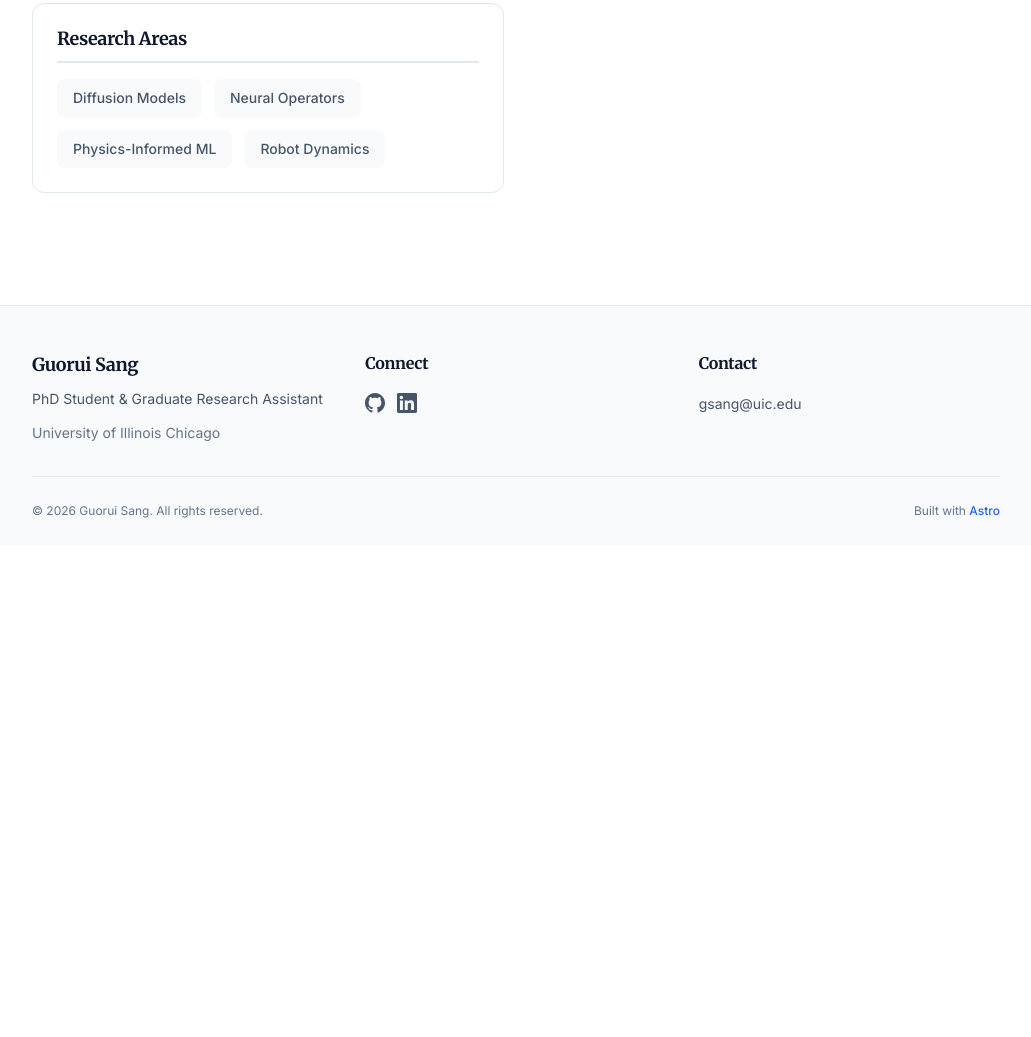
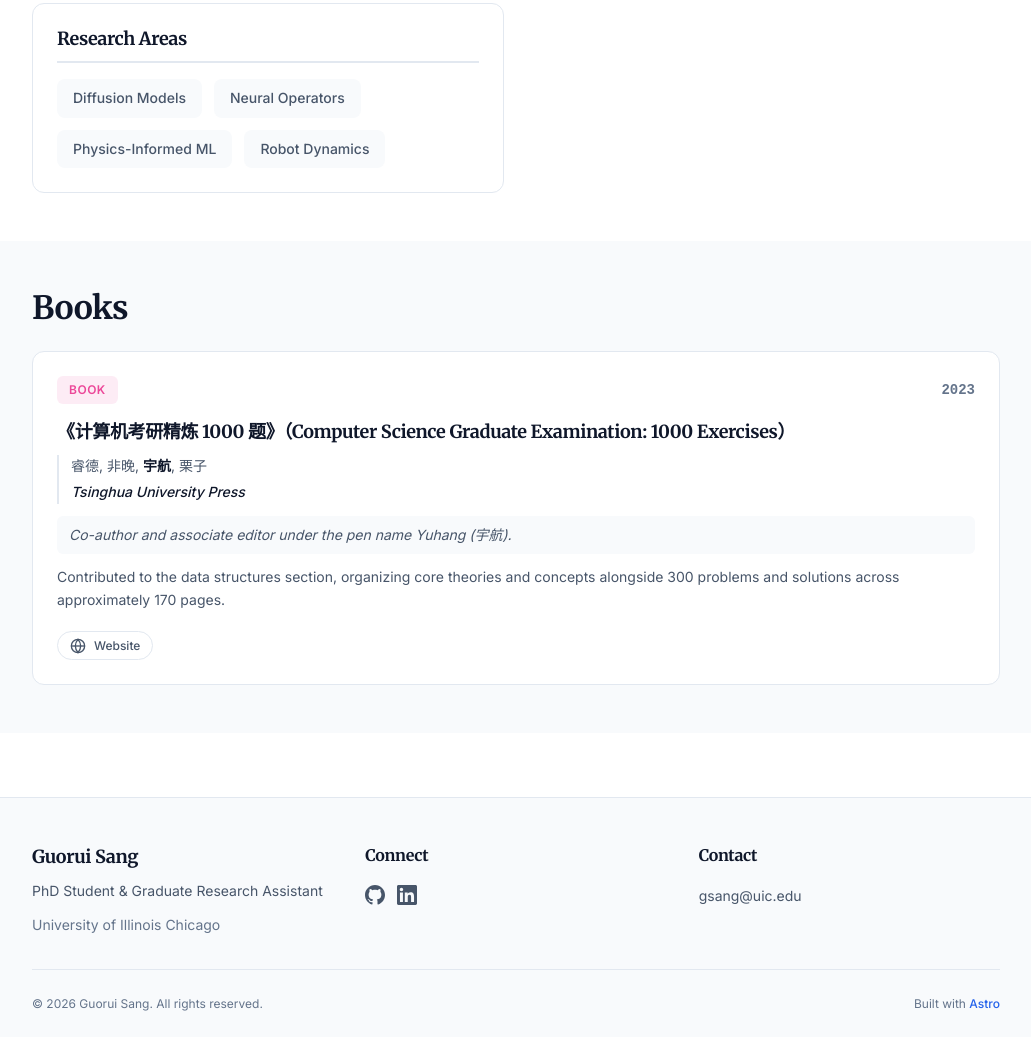
Before and after one commit to safeanimal/safeanimal.github.io, an Astro site: page / in a window 1280 px wide. Shown: the part 4385-5422 px from the top of the page, without its empty margins (124-1155 px from the left). Before the commit the page ends 4930 px from the top, so only its background shows below. Built offline with nearby package versions, Linux system fonts and the light colour scheme; Astro itself is replaced by a stand-in of ours.

Commit message:
Add book and data structures contribution to homepage

```diff
--- a/src/data/publications.ts
+++ b/src/data/publications.ts
@@ -39,7 +39,9 @@ export const publications: Publication[] = [
     type: "book",
     website: "https://wqbook.wqxuetang.com/book/3248109",
     yourPenName: "宇航",
-    note: "Published under the pen name '宇航'",
+    note: "Co-author and associate editor under the pen name Yuhang (宇航).",
+    abstract:
+      "Contributed to the data structures section, organizing core theories and concepts alongside 300 problems and solutions across approximately 170 pages.",
   },
   // Add more publications here
 ];
--- a/src/pages/index.astro
+++ b/src/pages/index.astro
@@ -2,6 +2,7 @@
 import BaseLayout from '@layouts/BaseLayout.astro';
 import Hero from '@components/Profile/Hero.astro';
 import PublicationsList from '@components/Research/PublicationsList.astro';
+import PublicationCard from '@components/Research/PublicationCard.astro';
 import ProjectsList from '@components/Research/ProjectsList.astro';
 import EducationItem from '@components/Profile/EducationItem.astro';
 import ExperienceItem from '@components/Profile/ExperienceItem.astro';
@@ -11,6 +12,7 @@ import { SEOGenerator } from '@utils/seo';
 import { profile } from '@data/profile';
 import { education } from '@data/education';
 import { experience } from '@data/experience';
+import { publications } from '@data/publications';
 import { EducationSorter, ExperienceSorter } from '@utils/sorters';
 
 const metadata = SEOGenerator.generateMetadata(
@@ -32,6 +34,7 @@ const metadata = SEOGenerator.generateMetadata(
 
 const sortedEducation = EducationSorter.byDate(education);
 const sortedExperience = ExperienceSorter.byDate(experience);
+const books = publications.filter(publication => publication.type === 'book');
 ---
 
 <BaseLayout metadata={metadata}>
@@ -64,6 +67,12 @@ const sortedExperience = ExperienceSorter.byDate(experience);
   <Section id="skills" title="Skills & Expertise">
     <SkillsGrid />
   </Section>
+
+  {books.length > 0 && (
+    <Section id="books" title="Books" background="variant">
+      {books.map(book => <PublicationCard publication={book} />)}
+    </Section>
+  )}
 </BaseLayout>
 
 <style>
```
